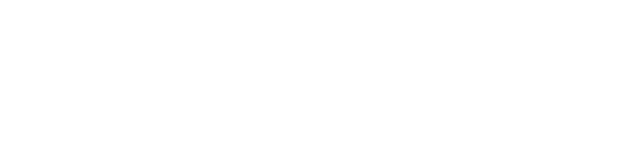
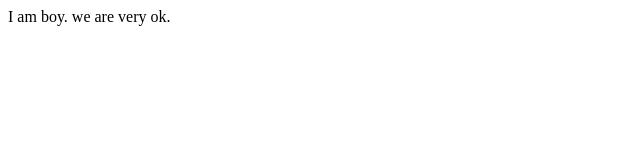
Before and after one commit to sakilhasan1/my-eight-repo, a plain HTML site: page index.html in a window 1280 px wide. Shown: the whole page, without its empty margins (0-640 px from the left). Drawn offline with Linux system fonts and the light colour scheme.

Commit message:
boy commit

```diff
--- a/index.html
+++ b/index.html
@@ -7,6 +7,7 @@
     <title>My eight repo</title>
 </head>
 <body>
+    I am boy. we are very ok.
 
 </body>
 </html>
```
